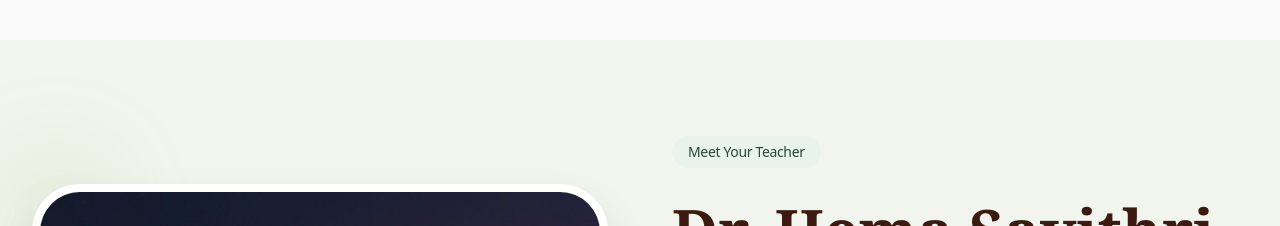
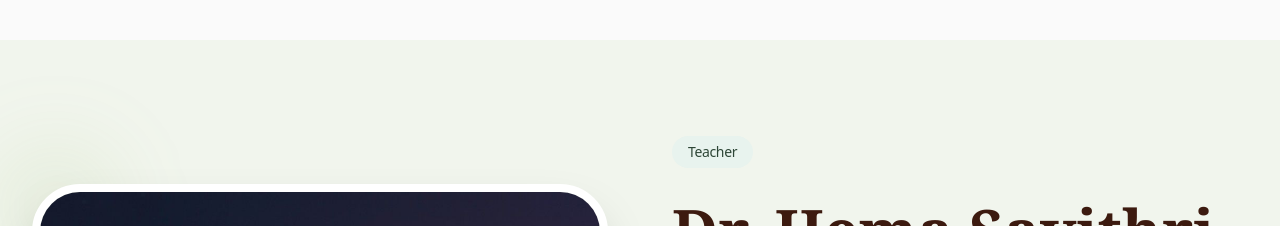
Before and after one commit to Govindparameswar/my_website, a React (Vite) app: page / in a window 1280 px wide. Shown: the part 3440-3666 px from the top of the page. Built offline with nearby package versions, Linux system fonts and the light colour scheme.

Commit message:
feat: introduce main React application for website content and correct script path in index.html.

```diff
--- a/index.html
+++ b/index.html
@@ -17,7 +17,7 @@
 
 <body>
   <div id="root"></div>
-  <script type="module" src="/src/main.jsx"></script>
+  <script type="module" src="./src/main.jsx"></script>
 </body>
 
 </html>
--- a/src/App.jsx
+++ b/src/App.jsx
@@ -428,7 +428,7 @@ const App = () => {
                         <div className="relative aspect-[4/5] max-w-sm mx-auto lg:max-w-none rounded-[2rem] md:rounded-[2.5rem] lg:rounded-[3rem] overflow-hidden shadow-2xl border-4 md:border-8 border-white"><img src="/image_1.jpeg" alt="Dr.Hema Savithri" className="w-full h-full object-cover" /></div>
                     </div>
                     <div className="space-y-6 md:space-y-8 text-left order-1 lg:order-2">
-                        <div className="inline-block px-4 py-1.5 rounded-full bg-[#E8F3EE] text-[#2D4636] text-[10px] md:text-xs lg:text-sm font-sans font-medium tracking-tight">Meet Your Teacher</div>
+                        <div className="inline-block px-4 py-1.5 rounded-full bg-[#E8F3EE] text-[#2D4636] text-[10px] md:text-xs lg:text-sm font-sans font-medium tracking-tight">Teacher</div>
                         <h2 className="text-4xl md:text-5xl lg:text-6xl font-bold text-[#3C1A0F] serif leading-tight">Dr. Hema Savithri, BAMS, MD (Ayurveda)</h2>
                         <div className="space-y-4 md:space-y-6 text-[#1A231F] font-sans text-sm md:text-base lg:text-lg leading-relaxed"><p>With over three decades of experience in Ayurvedic practice, teaching and community education, Dr. Hema Savithri has dedicated her life to helping people understand Ayurveda in a simple, practical and ethical way.
 
```
